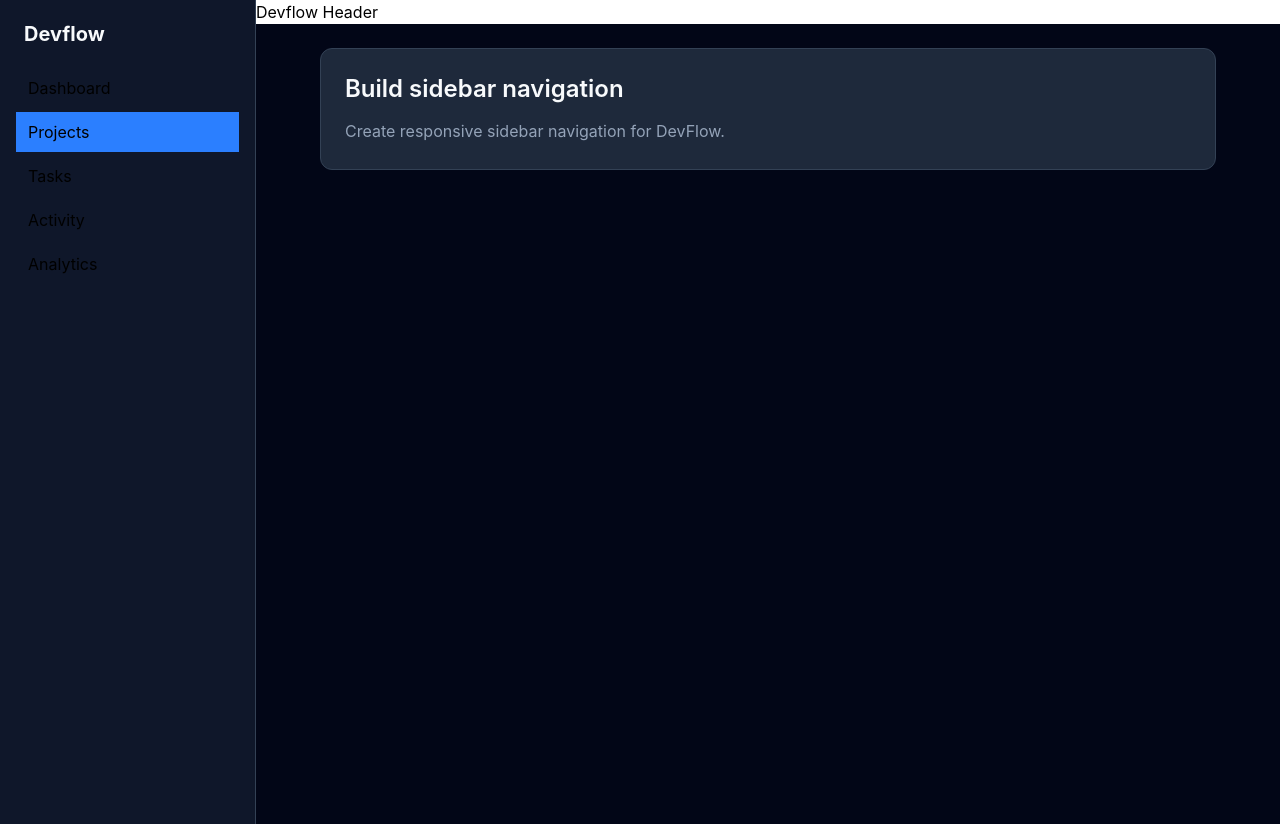
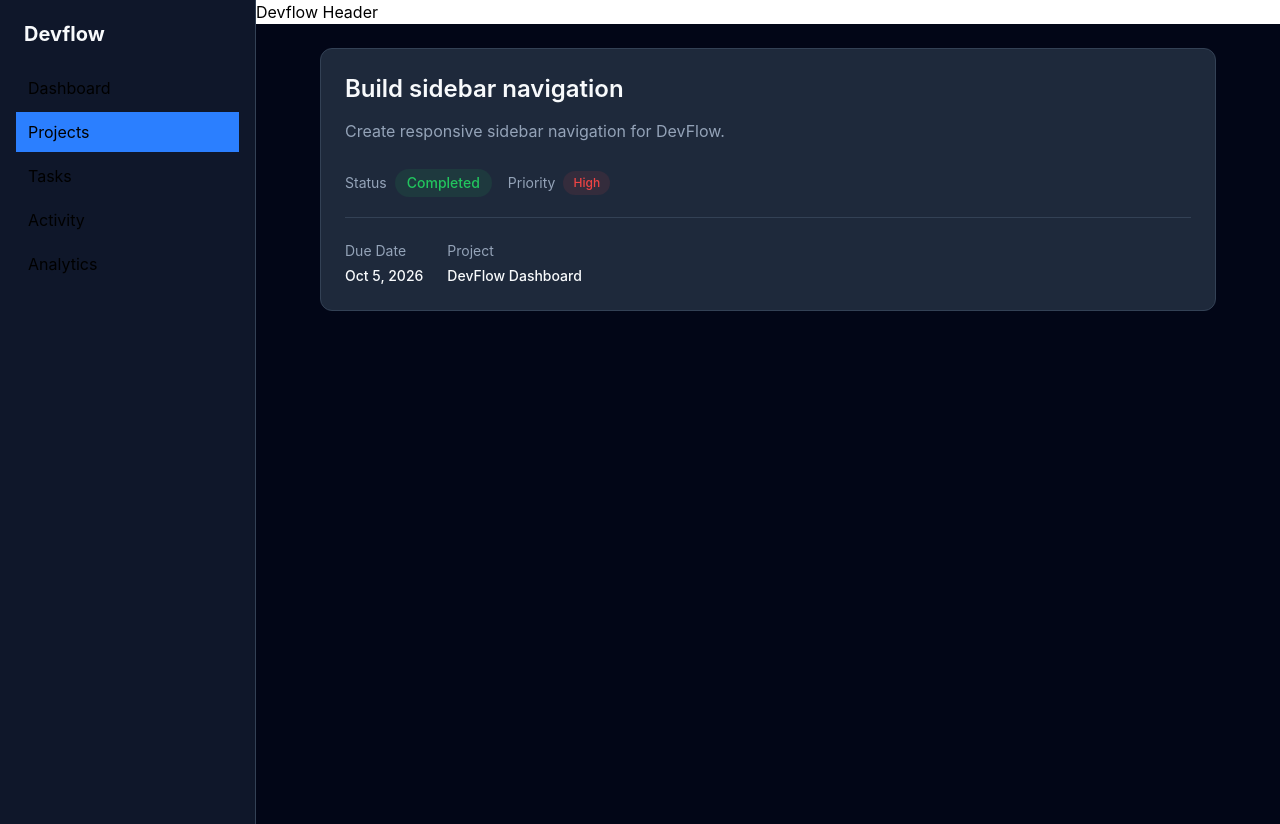
Before and after one commit to krishna-hingu/devflow, a React (Vite) app: page /projects/1/tasks/101 in a window 1280 px wide. Built offline with nearby package versions, Linux system fonts and the light colour scheme.

Commit message:
feat: add taskdetails meta data

```diff
--- a/src/pages/TaskDetails.jsx
+++ b/src/pages/TaskDetails.jsx
@@ -1,5 +1,6 @@
 import { useParams } from "react-router-dom";
 import tasks from "../data/tasks";
+import projects from "../data/projects";
 
 function TaskDetails() {
   const { projectId, taskId } = useParams();
@@ -10,15 +11,48 @@ function TaskDetails() {
   if (!task) {
     return <h1>No Task Found</h1>;
   }
+  const project = projects.find((project) => project.id === task.projectId);
   return (
     <main className="mx-auto max-w-4xl">
       <section className="rounded-xl border border-devflow-border bg-devflow-card p-6">
         <h1 className="text-2xl font-semibold text-devflow-text">
           {task.title}
         </h1>
-        <p className=" mt-3 max-w-2xl text-base leading-7 text-devflow-text-muted">
+        <p className="mt-3 max-w-2xl text-base leading-7 text-devflow-text-muted">
           {task.description}
         </p>
+        <div className="mt-6 flex items-center gap-4">
+          <div className="flex items-center gap-2">
+            <span className="text-sm text-devflow-text-muted">Status</span>
+            <span
+              className={`rounded-full px-3 py-1 text-sm font-medium ${task.status === "Completed" ? "bg-devflow-success/10 text-devflow-success" : task.status === "In Progress" ? "bg-devflow-blue/10 text-devflow-blue" : "bg-devflow-warning/10 text-devflow-warning"}`}
+            >
+              {task.status}
+            </span>
+          </div>
+          <div className="flex items-center gap-2">
+            <span className="text-sm text-devflow-text-muted">Priority</span>
+            <span
+              className={`rounded-full px-2.5 py-1 text-xs font-medium ${task.priority === "High" ? "bg-devflow-error/10 text-devflow-error" : "bg-devflow-warning/10 text-devflow-warning"}`}
+            >
+              {task.priority}
+            </span>
+          </div>
+        </div>
+        <div className="mt-5 flex items-center gap-6 border-t border-devflow-border pt-5">
+          <div>
+            <span className="text-sm text-devflow-text-muted">Due Date</span>
+            <p className="mt-1 text-sm font-medium text-devflow-text">
+              {task.dueDate}
+            </p>
+          </div>
+          <div>
+            <span className="text-sm text-devflow-text-muted">Project</span>
+            <p className="mt-1 text-sm font-medium text-devflow-text">
+              {project.name}
+            </p>
+          </div>
+        </div>
       </section>
     </main>
   );
```
